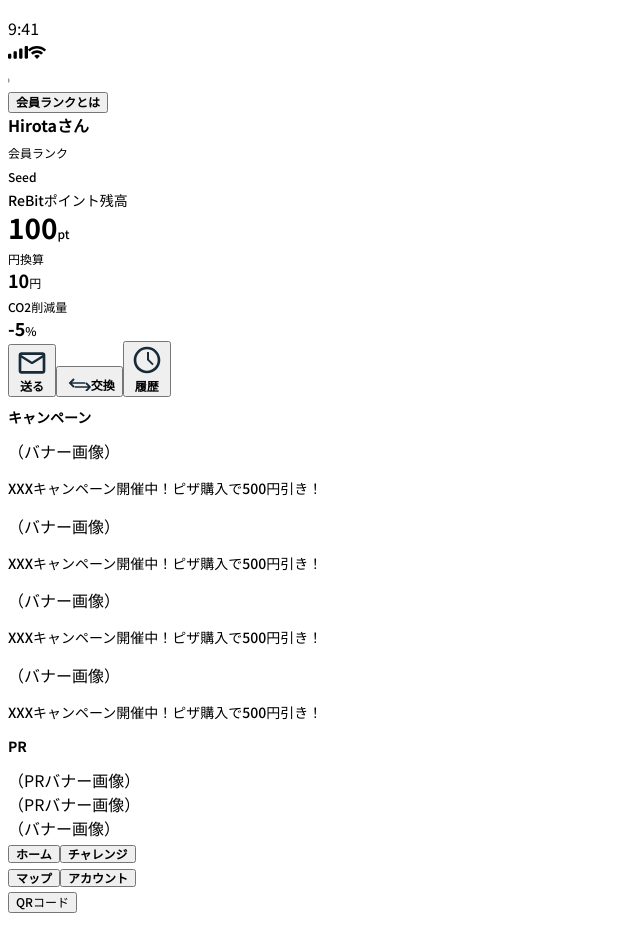
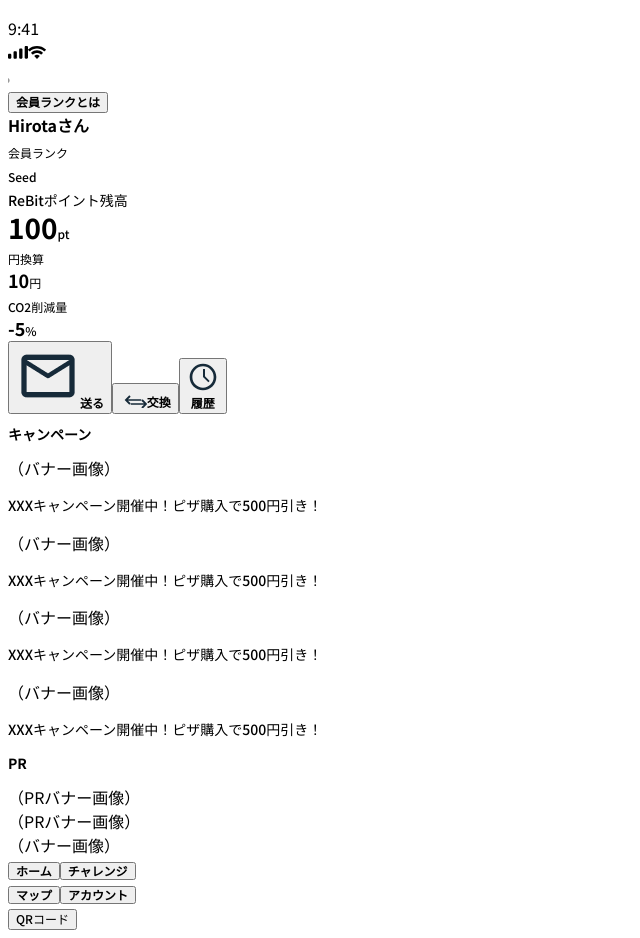
Before and after one commit to swarnajana71/rebit-mobile1, a React (Vite) app in the folder client/: page / in a window 1280 px wide. Shown: the whole page, without its empty margins (0-640 px from the left). Built offline with nearby package versions, Linux system fonts and the light colour scheme.

Commit message:
Use a new mail icon on the main page to improve user experience
Replaces the IconArea component with a mail icon image in MainContentSection.tsx and adds the mail-icon.png asset.

Replit-Commit-Author: Agent
Replit-Commit-Session-Id: b5a84afe-d73a-47e6-8db3-330762f070ac

```diff
--- a/client/src/pages/sections/MainContentSection.tsx
+++ b/client/src/pages/sections/MainContentSection.tsx
@@ -174,7 +174,7 @@ export const MainContentSection = (): JSX.Element => {
                 className="flex flex-col w-20 h-20 items-center justify-center gap-0.5 pt-3.5 pb-[18px] px-0 bg-white rounded-[40px] overflow-hidden shadow-rebit-app-shadow-button-secondary"
               >
                 {button.id === 1 ? (
-                  <IconArea />
+                  <img src="/icons/mail-icon.png" alt="Mail" className="w-8 h-8" />
                 ) : button.id === 2 ? (
                   <Vector />
                 ) : (
```
Also changed, not shown: attached_assets/image_1751607590846.png (added), client/public/icons/mail-icon.png (added).
